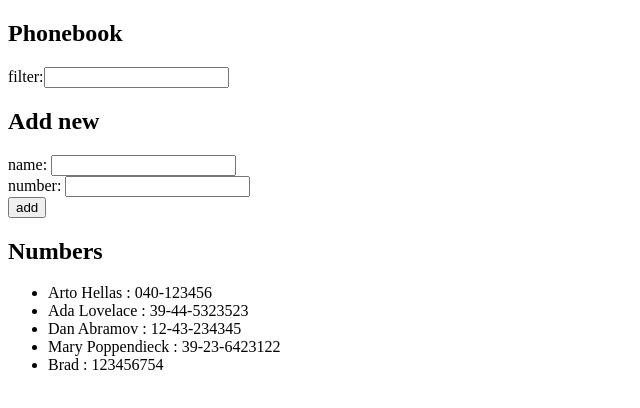
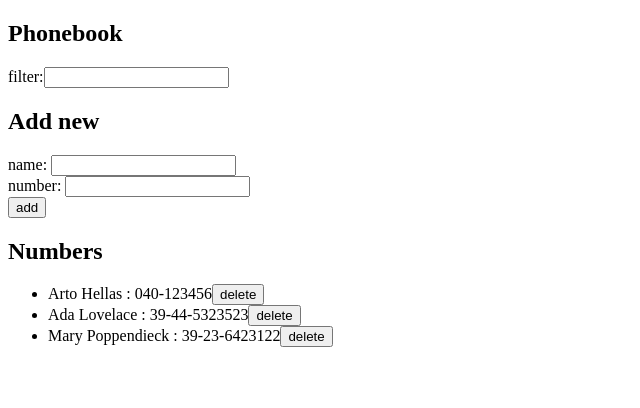
Before and after one commit to BradGrensewich/fso-exercises, a React (Vite) app in the folder part2/phonebook/: page / in a window 1280 px wide. Shown: the top 408 px of the page, without its empty margins (0-640 px from the left). Built offline with nearby package versions, Linux system fonts and the light colour scheme; data requests are answered from the project's data file.

Commit message:
exercise 2.14

```diff
--- a/part2/phonebook/db.json
+++ b/part2/phonebook/db.json
@@ -11,19 +11,9 @@
       "id": "2"
     },
     {
-      "name": "Dan Abramov",
-      "number": "12-43-234345",
-      "id": "3"
-    },
-    {
       "name": "Mary Poppendieck",
       "number": "39-23-6423122",
       "id": "4"
-    },
-    {
-      "id": "faef",
-      "name": "Brad",
-      "number": "123456754"
     }
   ]
 }
--- a/part2/phonebook/src/App.jsx
+++ b/part2/phonebook/src/App.jsx
@@ -23,24 +23,31 @@ const App = () => {
       alert(`${newPerson.name} is already added to phonebook`);
       return;
     }
-    PersonService.create(newPerson).then(p => {
-      setPersons(persons.concat(p))
-    }).catch(() => {
-      alert("error adding new person")
-    })
+    PersonService.create(newPerson)
+      .then((p) => {
+        setPersons(persons.concat(p));
+      })
+      .catch(() => {
+        alert('error adding new person');
+      });
+  };
 
+  const handleRemovePerson = (id) => {
+    if (!window.confirm('are you sure you want to delete?')) {
+      return;
+    }
+    PersonService.remove(id)
+      .then((res) => {
+        setPersons(persons.filter((p) => p.id != res.id));
+      })
+      .catch(() => {
+        alert('Error removing person');
+      });
   };
 
   const handleFilterChange = (event) => {
     setFilter(event.target.value);
   };
-
-  const filteredPersons =
-    filter.length < 1
-      ? persons
-      : persons.filter((p) =>
-          p.name.toLowerCase().includes(filter.toLocaleLowerCase()),
-        );
 
   return (
     <div>
@@ -49,7 +56,11 @@ const App = () => {
       <h2>Add new</h2>
       <Form onAddNewPerson={handleNewPersonAdded} />
       <h2>Numbers</h2>
-      <PersonList persons={filteredPersons} />
+      <PersonList
+        persons={persons}
+        filter={filter}
+        onRemovePerson={handleRemovePerson}
+      />
     </div>
   );
 };
--- a/part2/phonebook/src/components/PersonList.jsx
+++ b/part2/phonebook/src/components/PersonList.jsx
@@ -1,19 +1,31 @@
-const PersonItem = ({ person }) => {
+const PersonItem = ({ person, onRemovePerson }) => {
   return (
     <li>
       {person.name} : {person.number}
+      <button onClick={onRemovePerson}>delete</button>
     </li>
   );
 };
 
-const PersonList = ({persons}) => {
+const PersonList = ({ persons, filter, onRemovePerson }) => {
+  const filteredPersons =
+    filter.length < 1
+      ? persons
+      : persons.filter((p) =>
+          p.name.toLowerCase().includes(filter.toLocaleLowerCase()),
+        );
+
   return (
     <ul>
-        {persons.map((p) => (
-          <PersonItem key={p.name} person={p} />
-        ))}
-      </ul>
-  )
-}
+      {filteredPersons.map((p) => (
+        <PersonItem
+          key={p.id}
+          person={p}
+          onRemovePerson={() => onRemovePerson(p.id)}
+        />
+      ))}
+    </ul>
+  );
+};
 
-export default PersonList
+export default PersonList;
--- a/part2/phonebook/src/services/persons.js
+++ b/part2/phonebook/src/services/persons.js
@@ -8,5 +8,8 @@ const getAll = () => {
 const create = (newPerson) => {
   return axios.post(baseUrl, newPerson).then((res) => res.data);
 };
+const remove = (id) => {
+    return axios.delete(`${baseUrl}/${id}`).then((res) => res.data)
+}
 
-export default { getAll, create };
+export default { getAll, create, remove };
```
